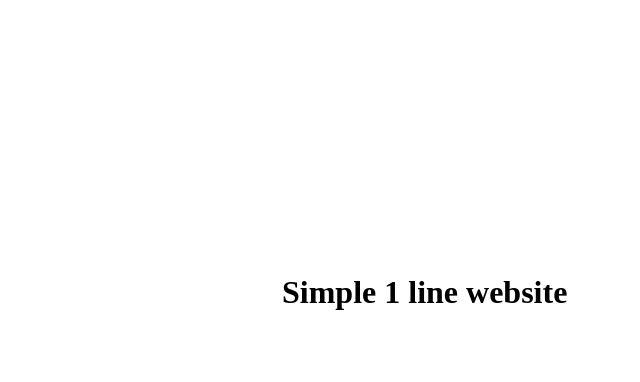
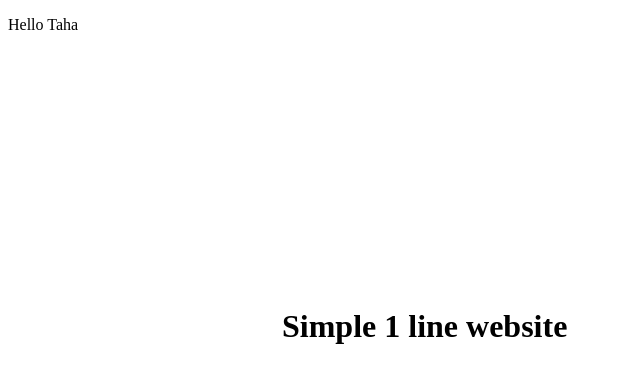
Before and after one commit to syedt1337/Simple-1-line-website, a plain HTML site: page index.html in a window 1280 px wide. Shown: the whole page, without its empty margins (0-640 px from the left). Drawn offline with Linux system fonts and the light colour scheme.

Commit message:
Update index.html

```diff
--- a/index.html
+++ b/index.html
@@ -18,6 +18,8 @@
 	</head>
 
 	<body>
+
+		<p>Hello Taha</p>
 	<h1>Simple 1 line website</h1>
 	</body>
 </html>
```
